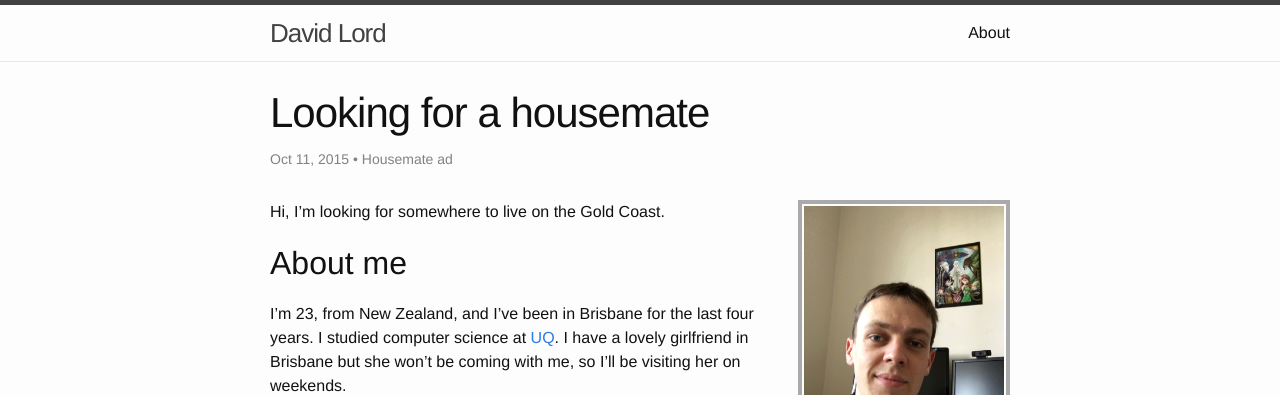
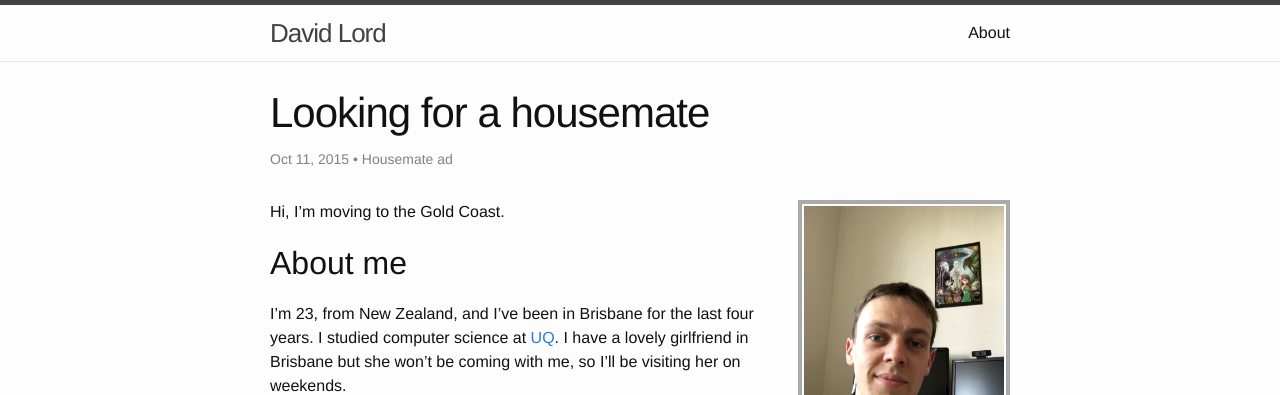
Before and after one commit to d-lord/d-lord.github.io, a Jekyll site: the page built from _posts/2015-10-11-lfg.markdown, in a window 1280 px wide. Shown: the top 395 px of the page. Built offline with Jekyll 4.4.1, drawn with Linux system fonts in a browser that asks for light colours.

Commit message:
Simplify intro

```diff
--- a/_posts/2015-10-11-lfg.markdown
+++ b/_posts/2015-10-11-lfg.markdown
@@ -10,7 +10,7 @@ tags: goldcoast house living
 ---
 
 <div><img src="/assets/me.jpg" width="200"/></div>{: .right}
-Hi, I'm looking for somewhere to live on the Gold Coast.
+Hi, I'm moving to the Gold Coast.
 
 
 ## About me
```
